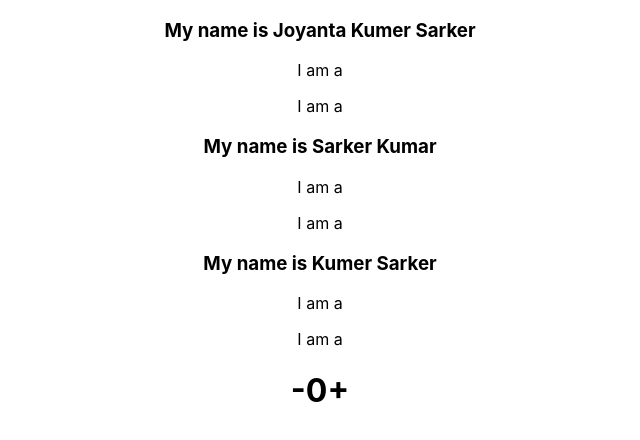
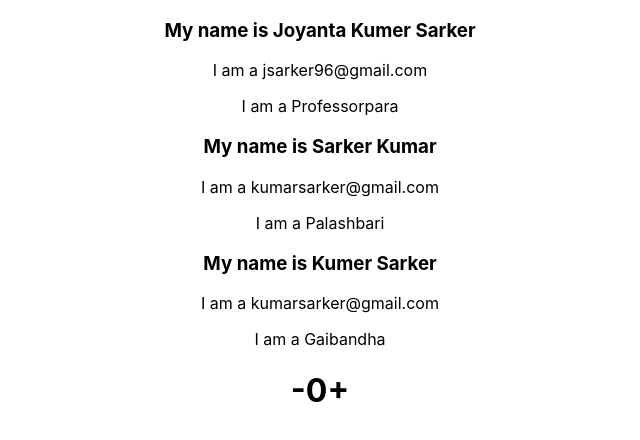
Before and after one commit to joyantabd/React-Findings, a React (Create React App) app: page / in a window 1280 px wide. Shown: the top 440 px of the page, without its empty margins (320-960 px from the left). Built offline with nearby package versions, Linux system fonts and the light colour scheme.

Commit message:
React State

```diff
--- a/src/components/App.js
+++ b/src/components/App.js
@@ -22,7 +22,9 @@ class App extends Component {
         {this.state.persons.map((people, index) => {
           return <First
             key={index}
-            name={people.name} />
+            name={people.name}
+            email={people.email}
+            address={people.address}/>
         })}
 
         <Counter />
--- a/src/components/First/First.js
+++ b/src/components/First/First.js
@@ -8,8 +8,8 @@ class First extends Component{
         return (
             <div>
                 <h3>My name is {this.props.name}</h3>
-                <p>I am a {this.props.occupation}</p>
-                <p>I am a {this.props.job}</p>
+                <p>I am a {this.props.email}</p>
+                <p>I am a {this.props.address}</p>
             </div>
         )
 
```
